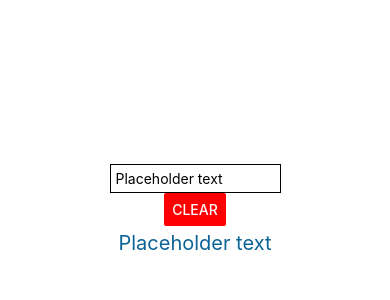
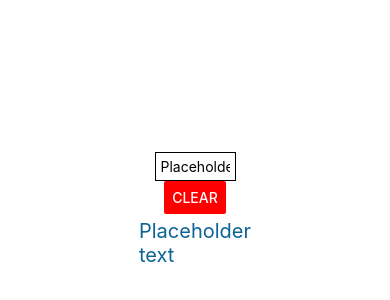
Before and after one commit to CarlosACifuentes/ReactNative-lab2, a React Native app: screen / in a window 390 px wide. Shown: the part 210-510 px from the top of the page. Built offline with nearby package versions, Linux system fonts and the light colour scheme.

Commit message:
changed padding to test repo

```diff
--- a/App.js
+++ b/App.js
@@ -24,7 +24,7 @@ const styles = StyleSheet.create (
       flex: 1,
       justifyContent: 'center',
       alignItems: 'center',
-      padding:100,
+      padding:150,
     },
     edit:{
       borderColor: 'black',
```
